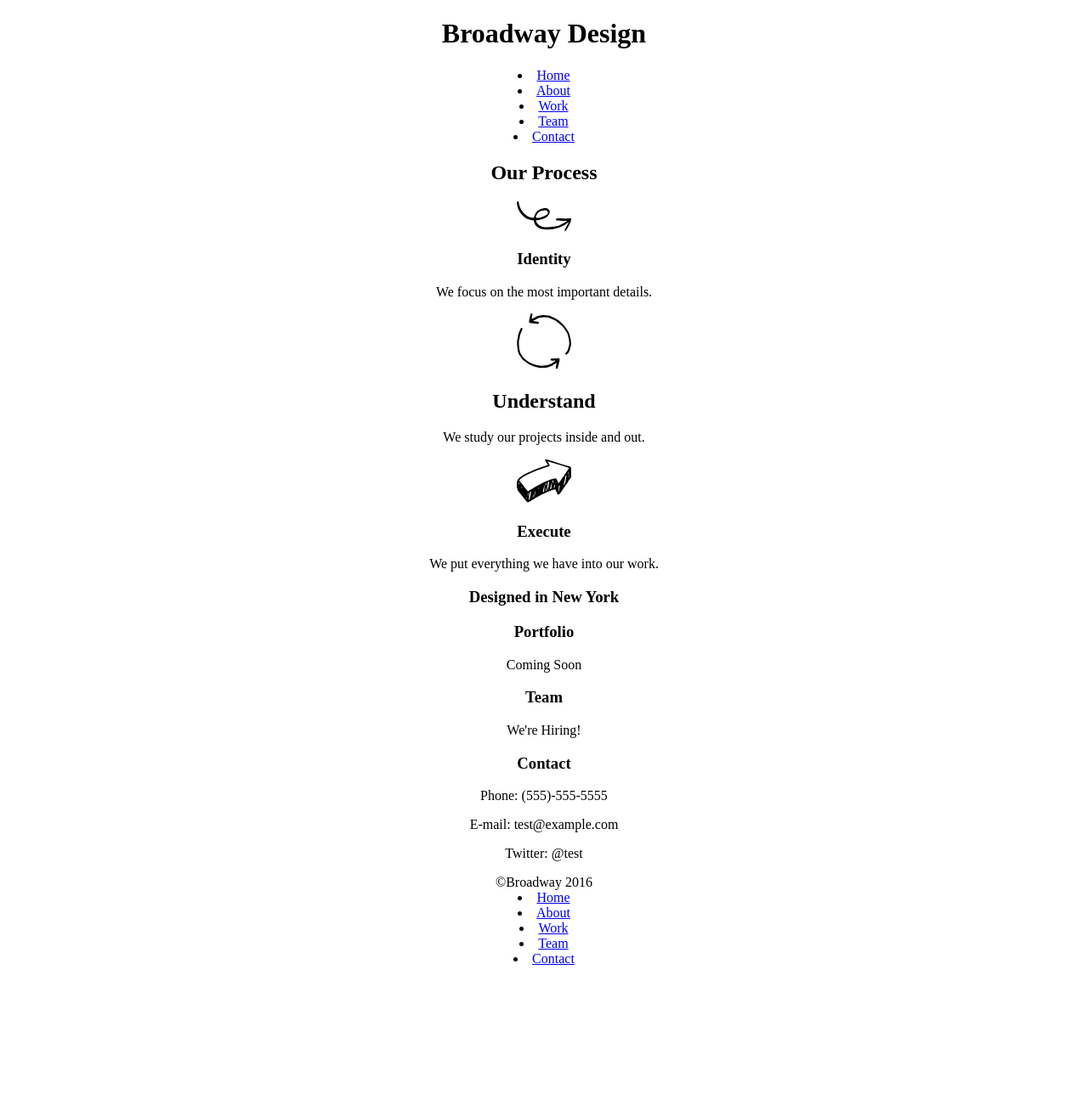
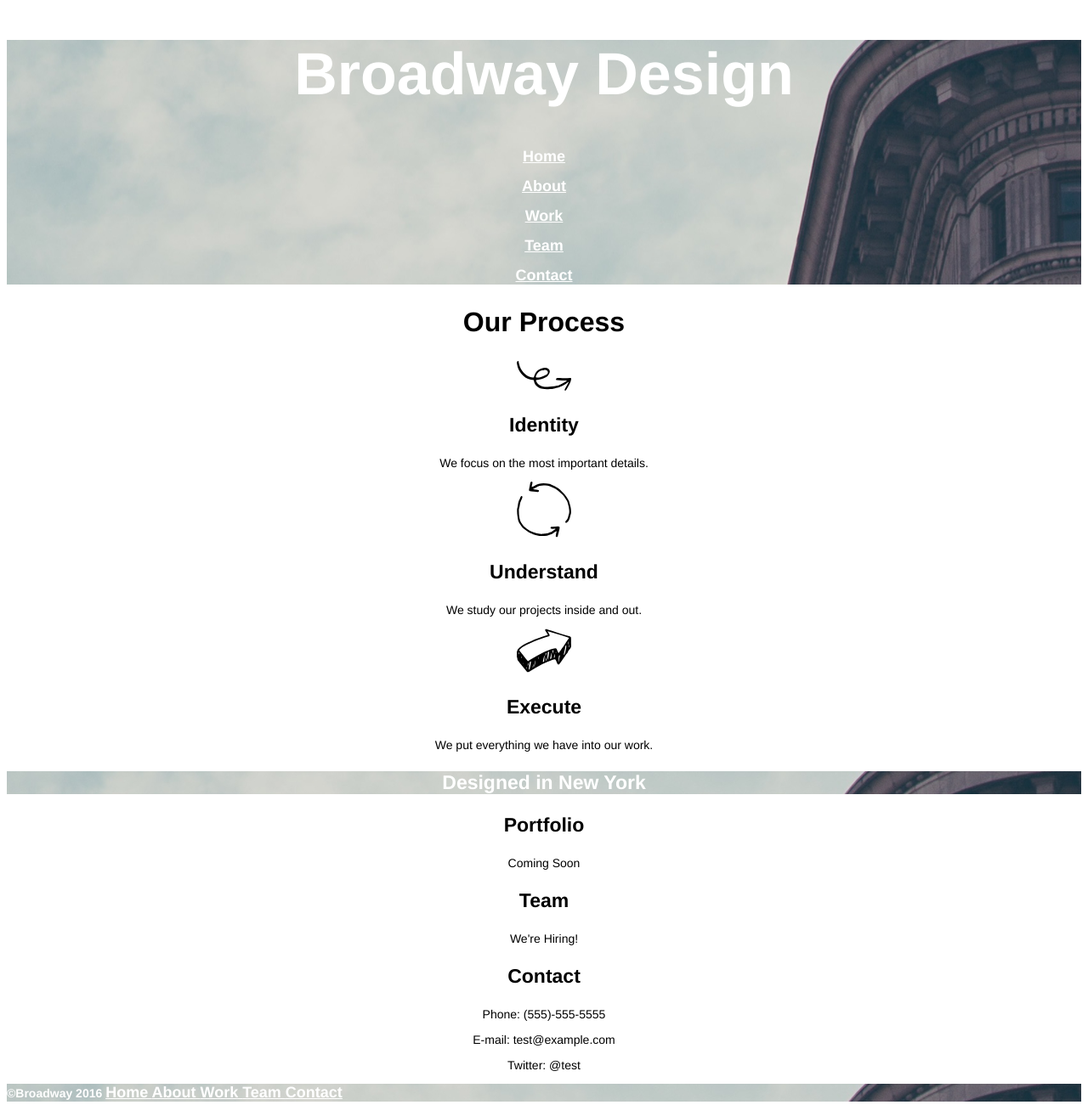
Before and after one commit to twel92/broadway, a plain HTML site: page index.html in a window 1280 px wide. Shown: the whole page at 85% size. Before the commit the page ends 1146 px from the top, so only its background shows below. Drawn offline with Linux system fonts and the light colour scheme.

Commit message:
finished css

```diff
--- a/index.html
+++ b/index.html
@@ -3,18 +3,16 @@
   <head>
     <meta charset="utf-8">
     <title>Broadway Design</title>
-    <link rel="stylesheet" href="resources\css\style.css">
+    <link type="text/css"rel="stylesheet" href="resources\css\style.css">
   </head>
   <body>
-    <div class="top">
+    <div class="back">
       <h1>Broadway Design</h1>
-      <nav>
-        <li><a href="#">Home</a></li>
-        <li><a href="#about">About</a></li>
-        <li><a href="#">Work</a></li>
-        <li><a href="#">Team</a></li>
-        <li><a href="#">Contact</a></li>
-      </nav>
+        <p><a href="#home">Home</a></p>
+        <p><a href="#about">About</a></p>
+        <p><a href="#work">Work</a></p>
+        <p><a href="#team">Team</a></p>
+        <p><a href="#contact">Contact</a></p>
     </div>
     <div id="about">
       <h2>Our Process</h2>
@@ -22,13 +20,15 @@
       <h3>Identity</h3>
       <p>We focus on the most important details.</p>
       <img src="resources\images\understand.svg" alt="Understand Icon">
-      <h2>Understand</h2>
+      <h3>Understand</h3>
       <p>We study our projects inside and out.</p>
       <img src="resources\images\execute.svg" alt="Execute Icon">
       <h3>Execute</h3>
       <p>We put everything we have into our work.</p>
     </div>
-    <h3>Designed in New York</h3>
+    <div class="back">
+      <h3>Designed in New York</h3>
+    </div>
     <div id="work">
       <h3>Portfolio</h3>
       <p>Coming Soon</p>
@@ -43,12 +43,7 @@
       <p>E-mail: test@example.com</p>
       <p>Twitter: @test</p>
     </div>
-    <footer>&copy;Broadway 2016 <nav>
-      <li><a href="#home">Home</a></li>
-      <li><a href="#about">About</a></li>
-      <li><a href="#work">Work</a></li>
-      <li><a href="#team">Team</a></li>
-      <li><a href="#contact">Contact</a></li>
-    </nav></footer>
+    <footer class="back"><p>&copy;Broadway 2016 <a href="#home">Home </a><a href="#about">About </a><a href="#work">Work </a><a href="#team">Team </a><a href="#contact">Contact</a></p>
+    </footer>
   </body>
 </html>
--- a/resources/css/style.css
+++ b/resources/css/style.css
@@ -1,3 +1,33 @@
 body{
   text-align: center;
+  font-family: helvetica;
 }
+.back{
+  background-image: url("../images/background.png");
+  color: white;
+  font-weight: bold;
+}
+h1{
+  font-size: 70px;
+  font-weight: bold;
+  color: white;
+}
+a{
+  font-size: 18px;
+  color: white;
+}
+h2{
+  font-size: 32px;
+  font-weight: bold;
+}
+h3{
+  font-size: 23px;
+  font-weight: bold;
+}
+p{
+  font-size: 14px;
+}
+footer{
+  color: white;
+  text-align: left;
+}
```
